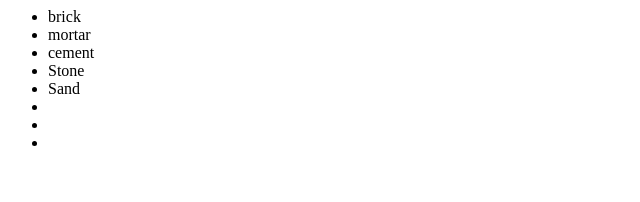
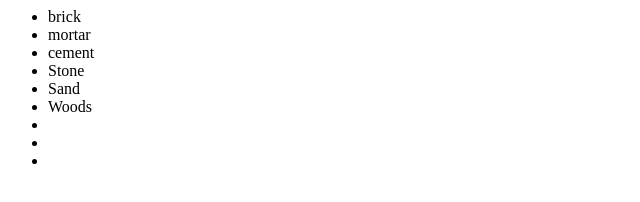
Before and after one commit to Girirandhir/NewGitTest, a plain HTML site: page index.html in a window 1280 px wide. Shown: the full height of the page, 0-640 px from the left. Drawn offline with Linux system fonts and the light colour scheme.

Commit message:
made this changes with commit without -m to check functionality

```diff
--- a/index.html
+++ b/index.html
@@ -7,6 +7,7 @@
 				<li>cement</li>
 				<li>Stone</li>
 				<li>Sand</li>
+				<li>Woods</li>
 				<li></li>
 				<li></li>
 				<li></li>
```
